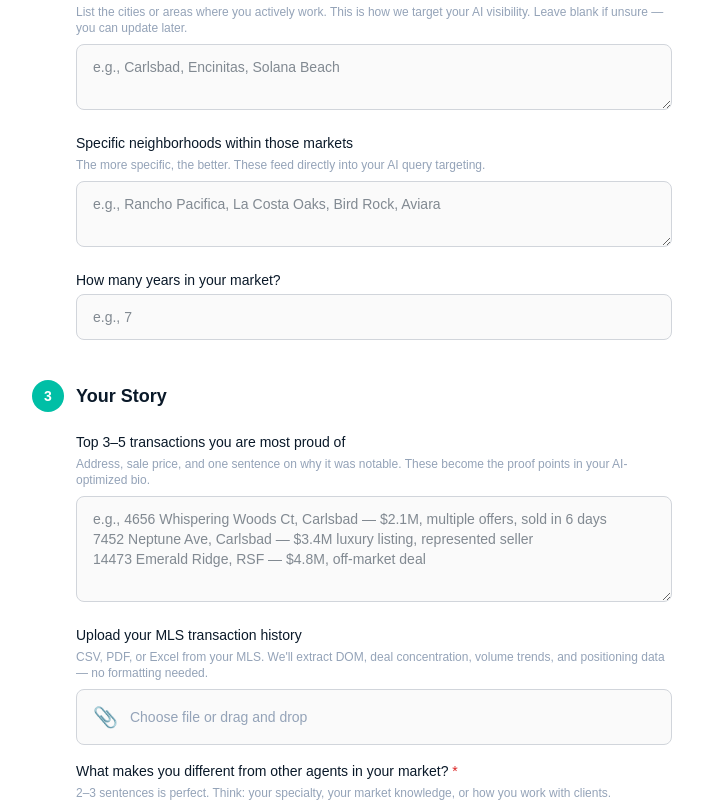
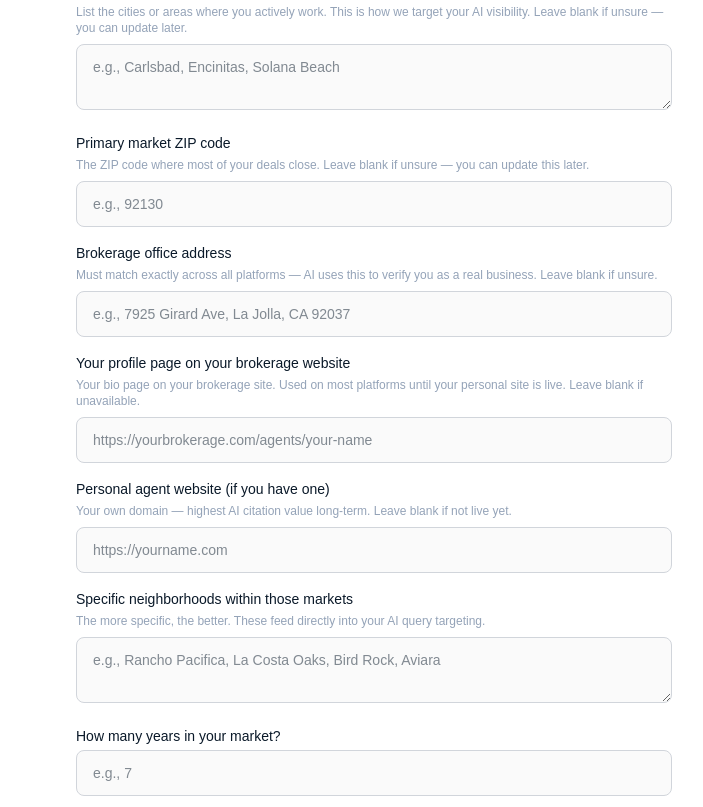
Before and after one commit to radleyraven/cited-dashboard, a Next.js app: page /intake in a window 1280 px wide. Shown: the part 961-1768 px from the top of the page, without its empty margins (288-991 px from the left). Built offline with nearby package versions, Linux system fonts and the light colour scheme; no server answers.

Commit message:
feat(CITED-099): intake — ZIP, brokerage address, brokerage URL, personal URL fields

```diff
--- a/src/app/intake/page.tsx
+++ b/src/app/intake/page.tsx
@@ -14,6 +14,10 @@ type FormData = {
   title: string;
   licenseNumber: string;
   primaryMarkets: string;
+  primary_market_zip: string;
+  brokerage_address: string;
+  brokerage_profile_url: string;
+  personal_website_url: string;
   neighborhoods: string;
   yearsInMarket: string;
   topTransactions: string;
@@ -49,6 +53,10 @@ const initialForm: FormData = {
   title: "",
   licenseNumber: "",
   primaryMarkets: "",
+  primary_market_zip: "",
+  brokerage_address: "",
+  brokerage_profile_url: "",
+  personal_website_url: "",
   neighborhoods: "",
   yearsInMarket: "",
   topTransactions: "",
@@ -301,7 +309,7 @@ function IntakeForm() {
           Complete the form below to start your business &amp; visibility audit. We'll analyze your market, your transaction history, and your current AI footprint — then build everything from there.
           </p>
           <p style={{ fontSize: '13px', color: '#00BFA6', background: 'rgba(0,191,166,0.08)', border: '1px solid rgba(0,191,166,0.2)', borderRadius: '6px', padding: '10px 14px', margin: '8px 0 0 0' }}>
-            The more you fill in, the higher your score will go. Leave any field blank if you're not sure — we'll work with what you have.
+            The more complete your intake, the higher your Citation Score will go. Leave any field blank if you&apos;re not sure — we&apos;ll work with what you have.{" "}
           Fields marked with <span style={{ color: "#DC2626" }}>*</span> are required.
         </p>
 
@@ -384,6 +392,46 @@ function IntakeForm() {
                 placeholder="e.g., Carlsbad, Encinitas, Solana Beach"
                 value={form.primaryMarkets}
                 onChange={(e) => set("primaryMarkets", e.target.value)}
+                className={`${inputClass} ${inputFocusRing}`}
+                style={inputStyle}
+              />
+            </Field>
+            <Field label="Primary market ZIP code" hint="The ZIP code where most of your deals close. Leave blank if unsure — you can update this later.">
+              <input
+                type="text"
+                placeholder="e.g., 92130"
+                value={form.primary_market_zip}
+                onChange={(e) => set("primary_market_zip", e.target.value)}
+                className={`${inputClass} ${inputFocusRing}`}
+                style={inputStyle}
+              />
+            </Field>
+            <Field label="Brokerage office address" hint="Must match exactly across all platforms — AI uses this to verify you as a real business. Leave blank if unsure.">
+              <input
+                type="text"
+                placeholder="e.g., 7925 Girard Ave, La Jolla, CA 92037"
+                value={form.brokerage_address}
+                onChange={(e) => set("brokerage_address", e.target.value)}
+                className={`${inputClass} ${inputFocusRing}`}
+                style={inputStyle}
+              />
+            </Field>
+            <Field label="Your profile page on your brokerage website" hint="Your bio page on your brokerage site. Used on most platforms until your personal site is live. Leave blank if unavailable.">
+              <input
+                type="url"
+                placeholder="https://yourbrokerage.com/agents/your-name"
+                value={form.brokerage_profile_url}
+                onChange={(e) => set("brokerage_profile_url", e.target.value)}
+                className={`${inputClass} ${inputFocusRing}`}
+                style={inputStyle}
+              />
+            </Field>
+            <Field label="Personal agent website (if you have one)" hint="Your own domain — highest AI citation value long-term. Leave blank if not live yet.">
+              <input
+                type="url"
+                placeholder="https://yourname.com"
+                value={form.personal_website_url}
+                onChange={(e) => set("personal_website_url", e.target.value)}
                 className={`${inputClass} ${inputFocusRing}`}
                 style={inputStyle}
               />
```
